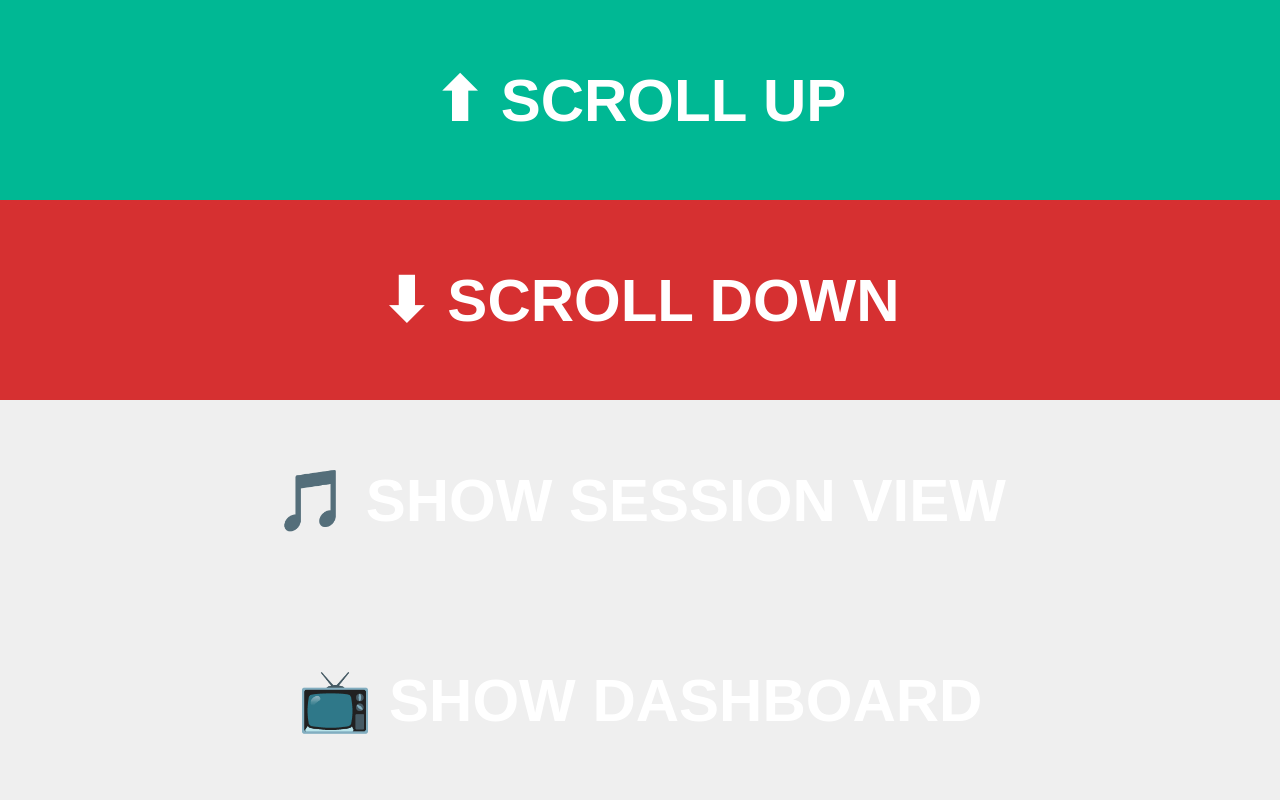
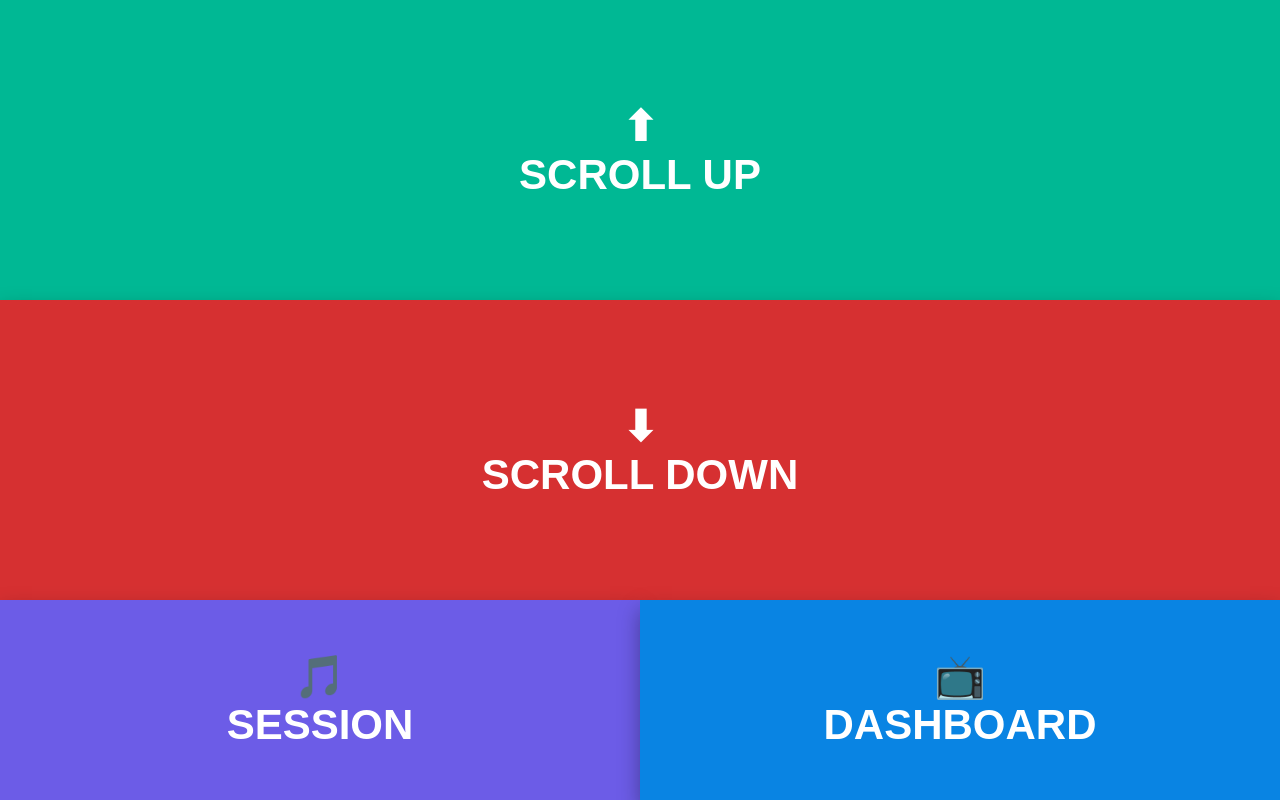
Before and after one commit to ferriswheelstudios/ferris-wheel-dashboard, a website: page artist.html in a window 1280 px wide. Drawn offline with nearby package versions, Linux system fonts and the light colour scheme; no server answers.

Commit message:
improve artist controller ui

```diff
--- a/artist.html
+++ b/artist.html
@@ -3,48 +3,107 @@
 <head>
 <meta charset="UTF-8">
 <meta name="viewport" content="width=device-width, initial-scale=1.0">
-<title>Artist Scroll Controller</title>
+<title>Artist Controller</title>
 
 <style>
+
+*{
+margin:0;
+padding:0;
+box-sizing:border-box;
+font-family:Arial, Helvetica, sans-serif;
+-webkit-tap-highlight-color: transparent;
+}
+
 body{
-margin:0;
 background:#111;
+height:100vh;
 display:flex;
 flex-direction:column;
-height:100vh;
-font-family:Arial;
+overflow:hidden;
 }
 
 button{
-flex:1;
-font-size:60px;
+border:none;
+font-size:42px;
 font-weight:bold;
-border:none;
 color:white;
+cursor:pointer;
+transition:all .12s ease;
+box-shadow:0 10px 20px rgba(0,0,0,.35);
+}
+
+button:active{
+transform:scale(.96);
+filter:brightness(.75);
+box-shadow:0 2px 8px rgba(0,0,0,.6);
 }
 
 #up{
+flex:3;
 background:#00b894;
 }
 
 #down{
+flex:3;
 background:#d63031;
 }
+
+.bottom{
+flex:2;
+display:flex;
+}
+
+#session{
+flex:1;
+background:#6c5ce7;
+}
+
+#dashboard{
+flex:1;
+background:#0984e3;
+}
+
+@media (max-width:600px){
+
+button{
+font-size:30px;
+}
+
+}
+
 </style>
 
 </head>
 
 <body>
 
-<button id="up" onclick="scrollUp()">⬆ SCROLL UP</button>
+<button id="up" onclick="scrollUp()">
+⬆<br>
+SCROLL UP
+</button>
 
-<button id="down" onclick="scrollDown()">⬇ SCROLL DOWN</button>
+<button id="down" onclick="scrollDown()">
+⬇<br>
+SCROLL DOWN
+</button>
 
-<button id="session" onclick="showSessionView()">🎵 SHOW SESSION VIEW</button>
+<div class="bottom">
 
-<button onclick="showDashboard()">📺 SHOW DASHBOARD</button>
+<button id="session" onclick="showSessionView()">
+🎵<br>
+SESSION
+</button>
+
+<button id="dashboard" onclick="showDashboard()">
+📺<br>
+DASHBOARD
+</button>
+
+</div>
 
 <script src="/socket.io/socket.io.js"></script>
+
 <script src="controller.js"></script>
 
 </body>
```
